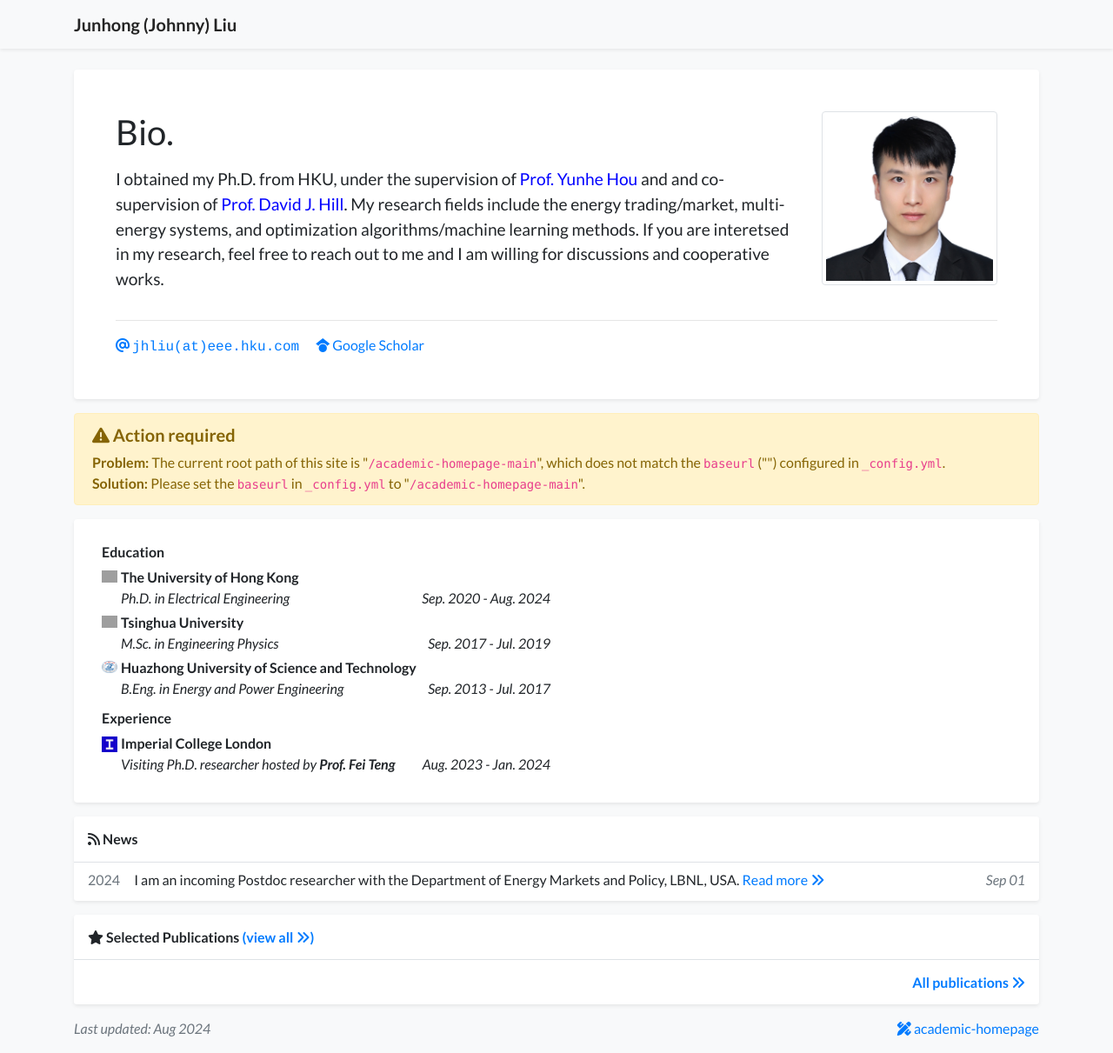
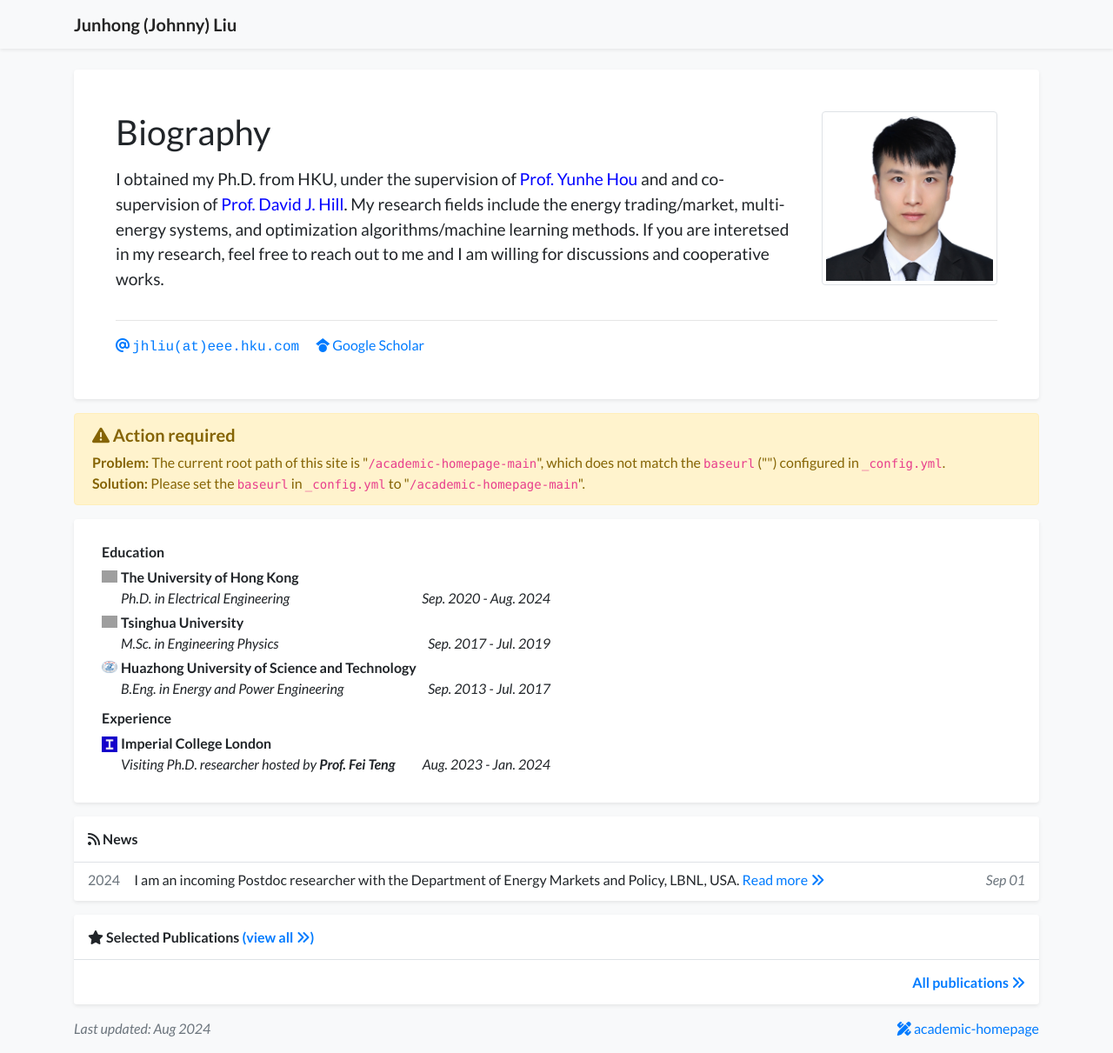
Before and after one commit to johnny-eee/academic-homepage-main, a Jekyll site: the page built from index.html, in a window 1280 px wide and 1211 px high. Shown: the whole window at 87% size. Built offline with Jekyll 4.4.1, drawn with Linux system fonts in a browser that asks for light colours; a style sheet for code colours, icons or effects is not loaded; grey boxes are pictures that could not be loaded.

Commit message:
Update profile.yml

```diff
--- a/_data/profile.yml
+++ b/_data/profile.yml
@@ -1,4 +1,4 @@
-primary_name: "Bio."
+primary_name: "Biography"
 secondary_name: ""
 navbar_name: "Junhong (Johnny) Liu"
 
```
